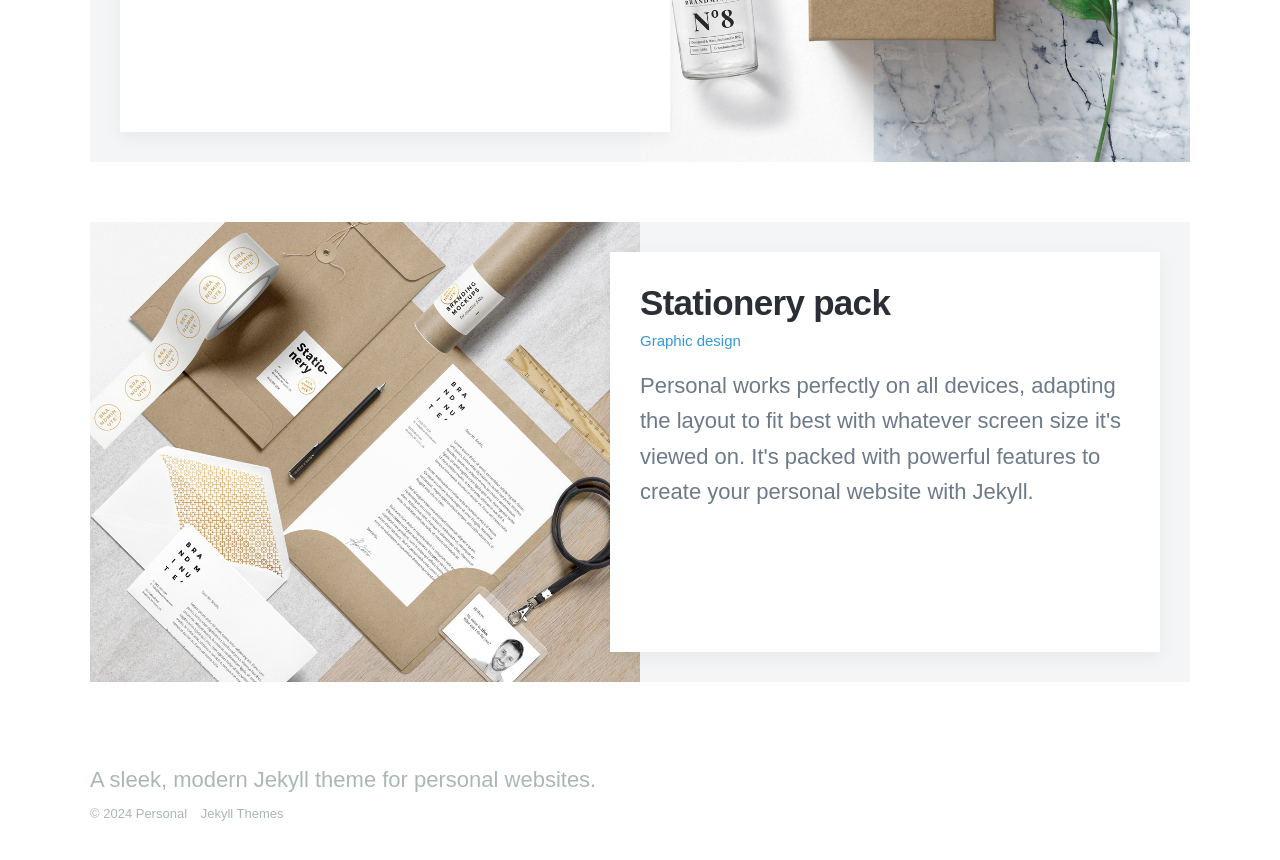
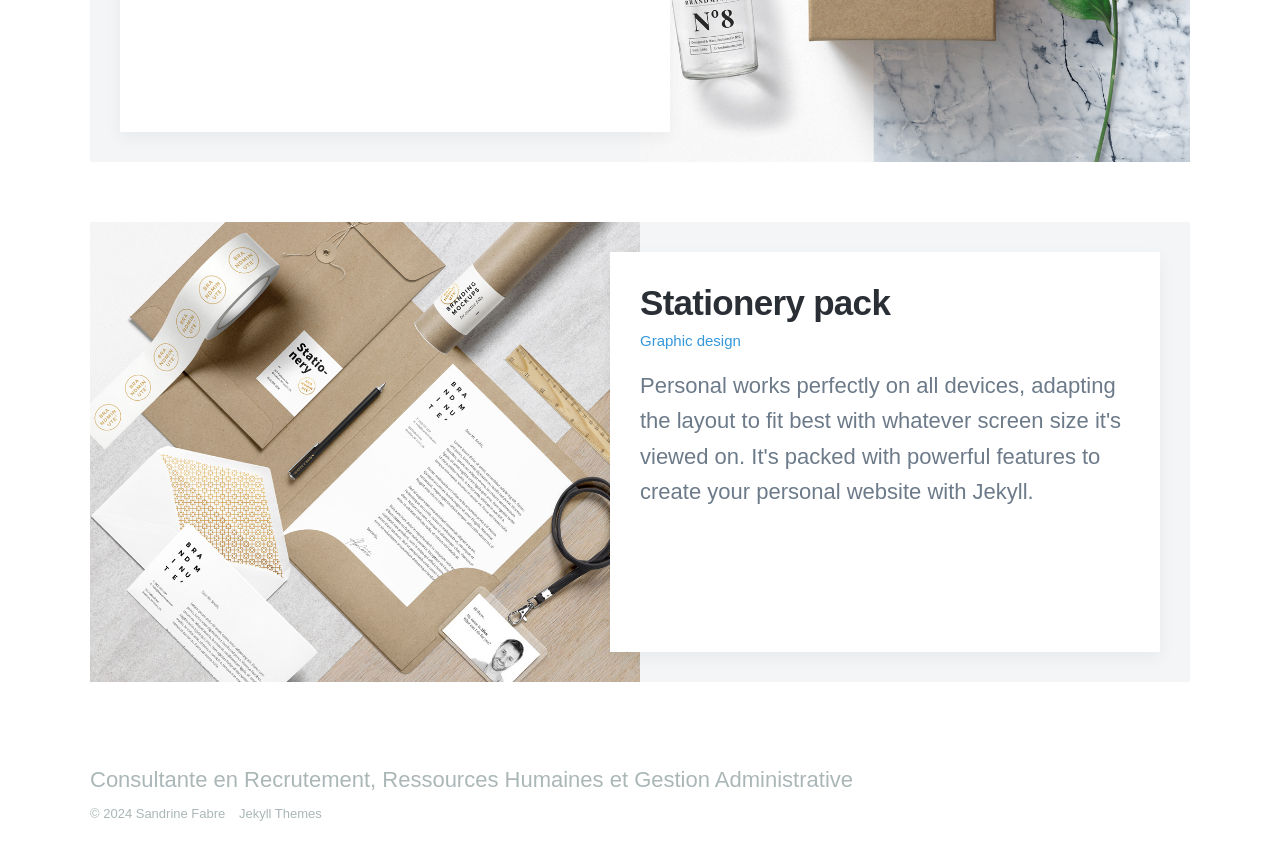
Before and after one commit to jeyries/solutionsrh13, a Jekyll site: the page built from index.html, in a window 1280 px wide and 900 px high, scrolled down 2512 px. Shown: the top 860 px of the window. Built offline with Jekyll 4.4.1, drawn with Linux system fonts in a browser that asks for light colours; nearby versions of some CDN libraries; some web fonts are replaced; some of the changed text lies outside the part shown.

Commit message:
Update settings.yml

```diff
--- a/_data/settings.yml
+++ b/_data/settings.yml
@@ -1,5 +1,5 @@
 basic_settings:
-  site_title: Personal
+  site_title: Sandrine Fabre
   favicon_image: /images/favicon.png
 
 header_settings:
@@ -18,7 +18,7 @@ menu_settings:
       url: '/contact'
 
 footer_settings:
-  footer_tagline: A sleek, modern Jekyll theme for personal websites.
+  footer_tagline: Consultante en Recrutement, Ressources Humaines et Gestion Administrative
 
 hero_settings:
   overlay_opacity: 0.8
```
